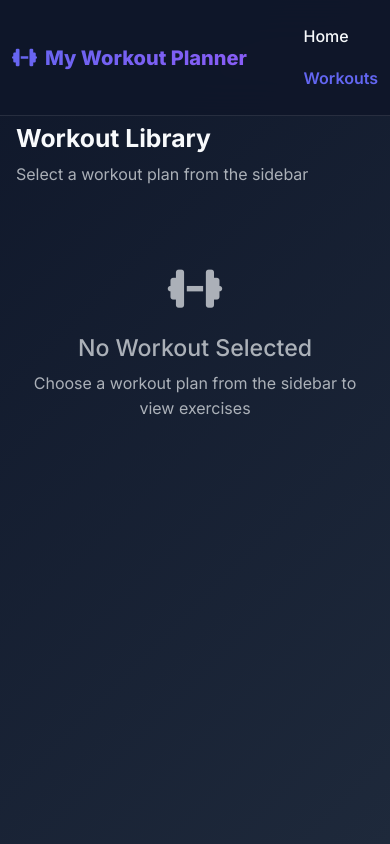
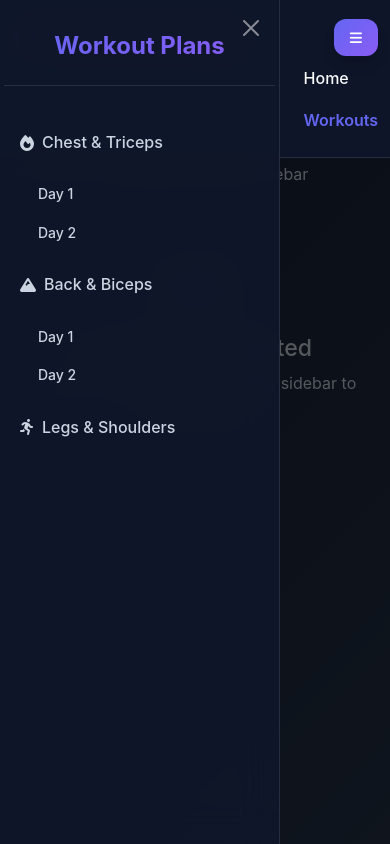
Before and after one commit to Jonatan0234/my-workout-planner, a Flask app: page /workout in a window 390 px wide, after a click on "Back & Biceps". Run offline with Flask 3, Linux system fonts and the light colour scheme.

Commit message:
Actualización completa del proyecto

```diff
--- a/static/css/style.css
+++ b/static/css/style.css
@@ -1,4 +1,75 @@
 /* ===== MODERN WORKOUT PLANNER STYLES ===== */
+
+/* ===== SIDEBAR ===== */
+.sidebar {
+  width: 280px;
+  background: rgba(15, 23, 42, 0.95);
+  backdrop-filter: blur(20px);
+  border-right: 1px solid rgba(255, 255, 255, 0.1);
+  height: 100vh;
+  position: fixed;
+  left: 0;
+  top: 0;
+  padding: 2rem 1rem;
+  overflow-y: auto;
+  z-index: 999;
+  margin-top: 80px;
+  transition: transform 0.3s ease;
+}
+
+/* Sidebar oculto por defecto en móviles */
+@media (max-width: 991.98px) {
+  .sidebar {
+    transform: translateX(-100%);
+    margin-top: 0;
+    padding-top: 4rem; /* Espacio para el botón de cerrar */
+  }
+
+  .sidebar.active {
+    transform: translateX(0);
+  }
+
+  .main-content {
+    margin-left: 0;
+    width: 100%;
+  }
+}
+
+/* Overlay para móviles */
+.sidebar-overlay {
+  position: fixed;
+  top: 0;
+  left: 0;
+  width: 100%;
+  height: 100%;
+  background: rgba(0, 0, 0, 0.5);
+  z-index: 998;
+  opacity: 0;
+  visibility: hidden;
+  transition: all 0.3s ease;
+}
+
+.sidebar-overlay.active {
+  opacity: 1;
+  visibility: visible;
+}
+
+/* Prevenir scroll del body cuando el sidebar está abierto */
+body.sidebar-open {
+  overflow: hidden;
+}
+
+/* Botón de toggle del sidebar */
+#sidebarToggle {
+  position: relative;
+  z-index: 1000;
+}
+
+/* Botón de cerrar sidebar en móviles */
+#closeSidebar {
+  z-index: 1001;
+}
+
 @import url('https://fonts.googleapis.com/css2?family=Inter:wght@300;400;500;600;700;800&display=swap');
 
 :root {
--- a/templates/workout.html
+++ b/templates/workout.html
@@ -15,10 +15,15 @@
 <body>
     <!-- Navigation -->
     <nav class="navbar navbar-expand-lg navbar-dark">
-        <div class="container">
+        <div class="container-fluid">
             <a class="navbar-brand" href="{{ url_for('home') }}">
                 <i class="fas fa-dumbbell me-2"></i>My Workout Planner
             </a>
+
+            <!-- Botón para mostrar/ocultar sidebar -->
+            <button class="btn btn-primary d-lg-none" id="sidebarToggle" type="button">
+                <i class="fas fa-bars"></i>
+            </button>
 
             <div class="navbar-nav ms-auto">
                 <a class="nav-link" href="{{ url_for('home') }}">Home</a>
@@ -27,10 +32,16 @@
         </div>
     </nav>
 
+    <!-- Overlay para móviles -->
+    <div class="sidebar-overlay" id="sidebarOverlay"></div>
+
     <div class="container-fluid">
         <div class="row">
             <!-- Sidebar -->
-            <div class="col-lg-3 col-xl-2 sidebar">
+            <div class="col-lg-3 col-xl-2 sidebar" id="sidebar">
+                <!-- Botón para cerrar sidebar en móviles -->
+                <button class="btn-close btn-close-white d-lg-none position-absolute top-0 end-0 m-3" id="closeSidebar"></button>
+
                 <div class="sidebar-header">
                     <h3 class="sidebar-title">Workout Plans</h3>
                 </div>
@@ -77,7 +88,7 @@
             </div>
 
             <!-- Main Content -->
-            <main class="col-lg-9 col-xl-10 main-content">
+            <main class="col-lg-9 col-xl-10 main-content" id="mainContent">
                 <div class="container-fluid py-4">
                     <!-- Content Header -->
                     <div class="content-header">
@@ -256,6 +267,40 @@
                     new bootstrap.Collapse(currentCollapse, { toggle: false }).show();
                 }
             }
+
+            // Sidebar toggle functionality
+            const sidebar = document.getElementById('sidebar');
+            const sidebarToggle = document.getElementById('sidebarToggle');
+            const closeSidebar = document.getElementById('closeSidebar');
+            const sidebarOverlay = document.getElementById('sidebarOverlay');
+
+            function toggleSidebar() {
+                sidebar.classList.toggle('active');
+                sidebarOverlay.classList.toggle('active');
+                document.body.classList.toggle('sidebar-open');
+            }
+
+            if (sidebarToggle) {
+                sidebarToggle.addEventListener('click', toggleSidebar);
+            }
+
+            if (closeSidebar) {
+                closeSidebar.addEventListener('click', toggleSidebar);
+            }
+
+            if (sidebarOverlay) {
+                sidebarOverlay.addEventListener('click', toggleSidebar);
+            }
+
+            // Cerrar sidebar al hacer clic en un enlace en móviles
+            const sidebarLinks = document.querySelectorAll('.sidebar-link');
+            sidebarLinks.forEach(link => {
+                link.addEventListener('click', function() {
+                    if (window.innerWidth < 992) {
+                        toggleSidebar();
+                    }
+                });
+            });
         });
     </script>
 </body>
```
Also changed, not shown: static/js/script.js (+36 -0 lines), templates/home.html (+6 -1 lines).
